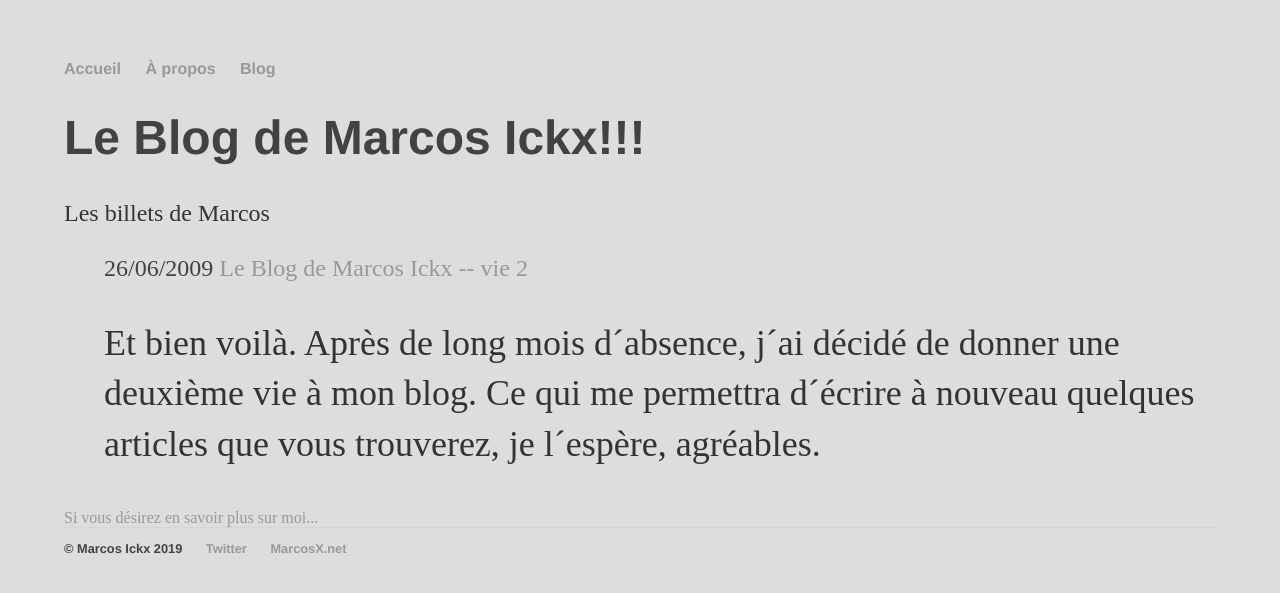
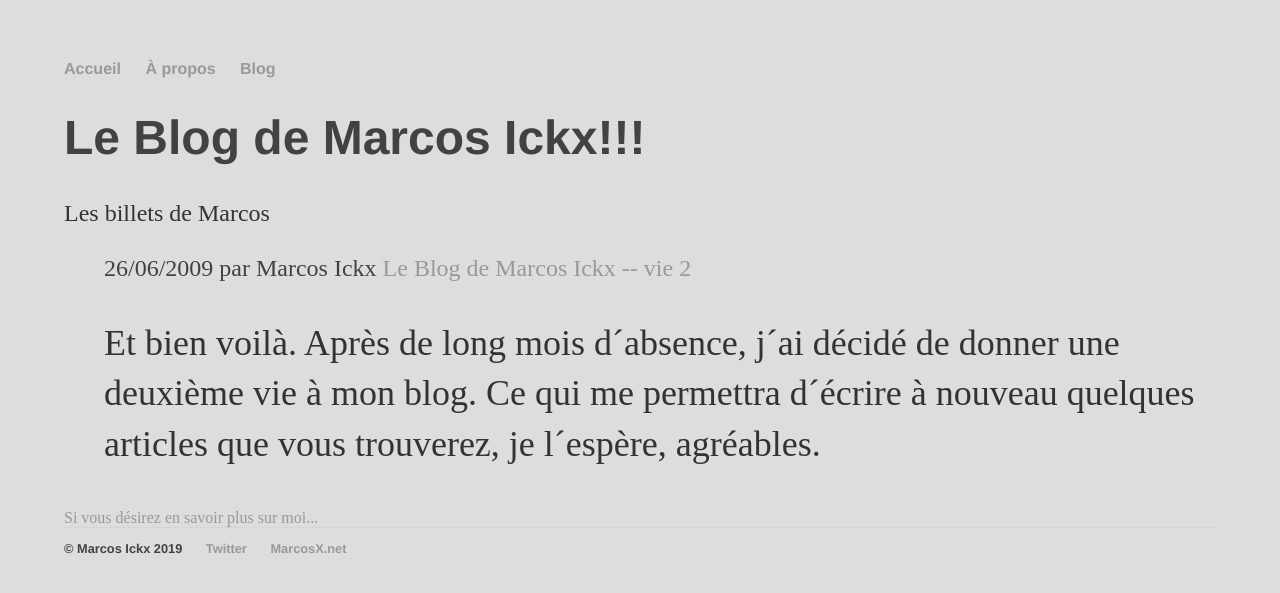
Before and after one commit to MarcosIckx/PreviewMarcosxNet, a Jekyll site: the page built from index.html, in a window 1280 px wide. Shown: the top 593 px of the page. Built offline with Jekyll 4.4.1, drawn with Linux system fonts in a browser that asks for light colours; the list of posts is cut into pages by our own code.

Commit message:
Update posts.html

```diff
--- a/_includes/posts.html
+++ b/_includes/posts.html
@@ -4,7 +4,7 @@
 	  {% for post in paginator.posts %}
 	    <li>
 				<div>
-					<span>{{ post.date | date: "%d/%m/%Y" }}</span>
+					<span>{{ post.date | date: "%d/%m/%Y" }} par {{ post.author }} </span>
 					<a href="{{ post.url }}" title="{{ post.title }}">{{ post.title }}</a>
 				</div>
 				<div>
```
